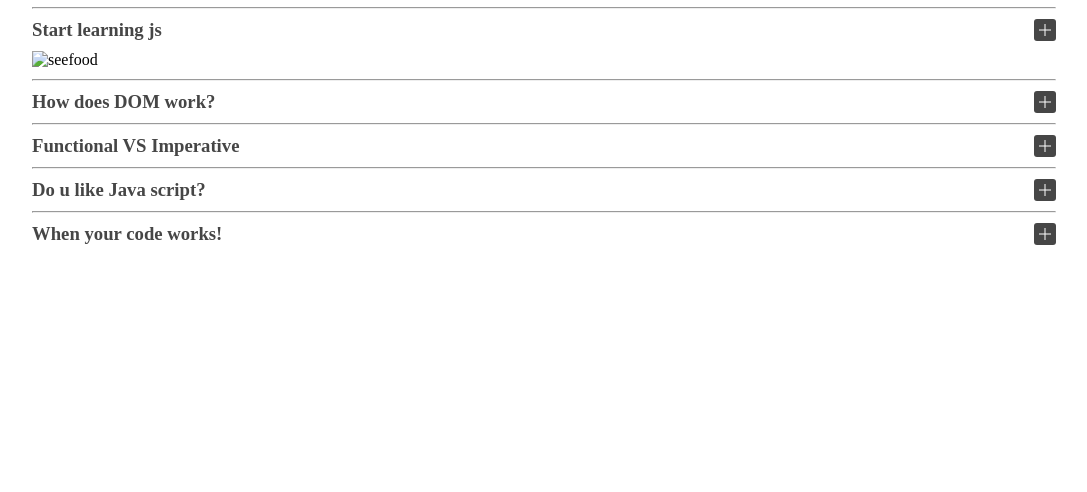
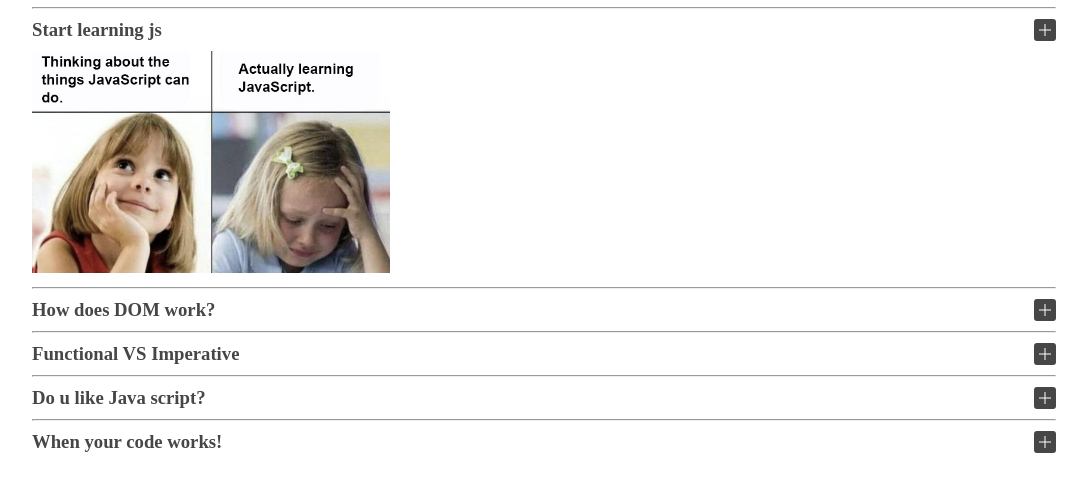
Before and after one commit to zalesskayaa/cssBayan, a plain HTML site: page cssBayan/index.html in a window 1280 px wide. Shown: the part 70-562 px from the top of the page, without its empty margins (96-1183 px from the left). Drawn offline with Linux system fonts and the light colour scheme.

Commit message:
feat: correct (Sun March 12, 2023 4:07:24 PM)

```diff
--- a/cssBayan/index.html
+++ b/cssBayan/index.html
@@ -26,8 +26,8 @@
           <label class="section__content">
             <input type="radio" name="accordeon" class="section__input" checked/>
             <img
-              src=".images/learning.jpg"
-              alt="seefood"
+              src="./images/learning.jpg"
+              alt="learningJs"
               class="section__image"
           /></label>
         </article>
```
